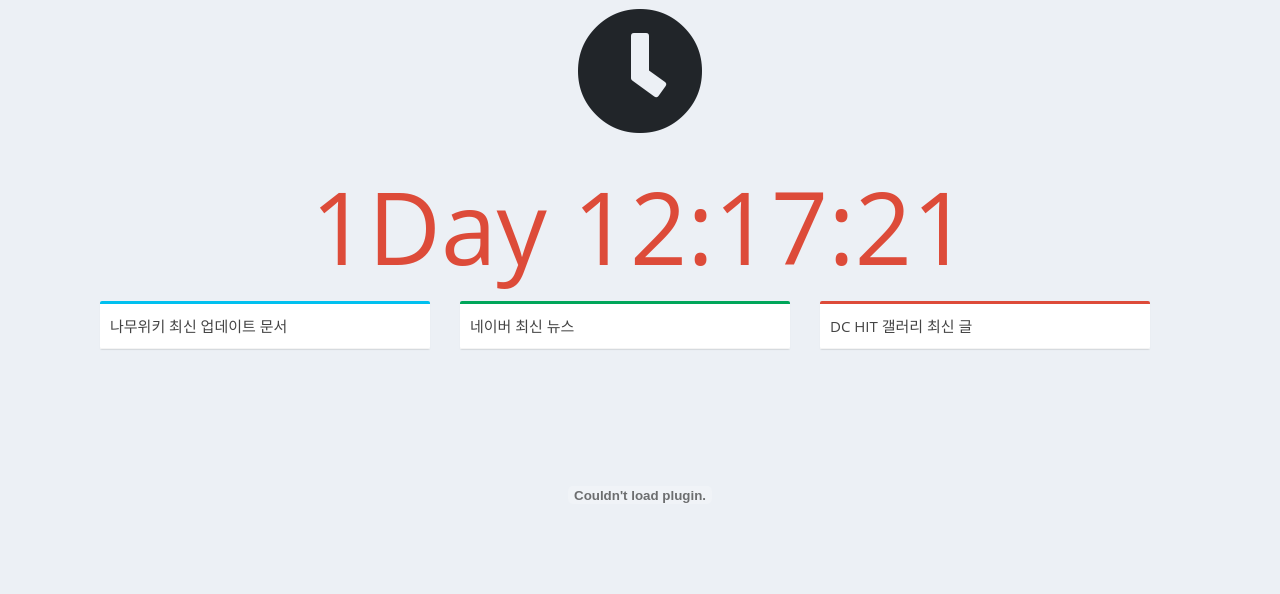
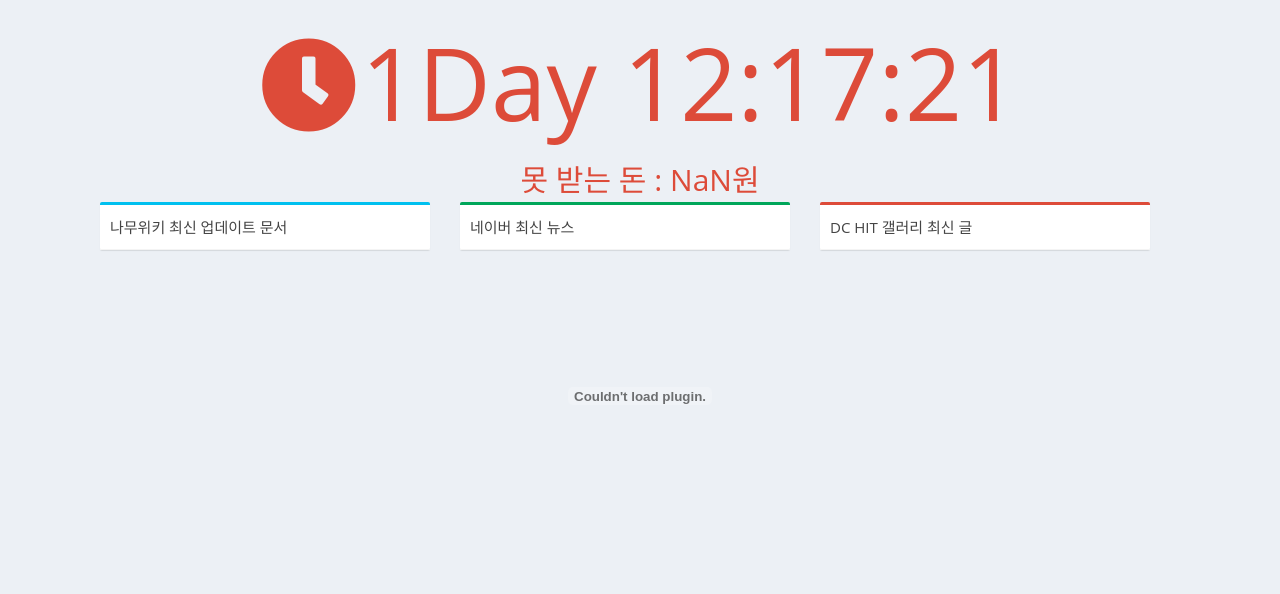
Before and after one commit to spro1/workout, a Flask app: page / in a window 1280 px wide. Shown: the part 146-740 px from the top of the page. Run offline with Flask 2, Linux system fonts and the light colour scheme; data that the repository does not hold is empty; some libraries are stand-ins or nearby versions.

Commit message:
overwork pay add

```diff
--- a/static/js/countTimer.js
+++ b/static/js/countTimer.js
@@ -11,6 +11,7 @@
 
 		// stop flag save in session storage and stop event add
 		sessionStorage.setItem("stop", "no");
+		sessionStorage.setItem("overworkPay", "");
 		document.getElementById("stopButton").addEventListener("click", function (e) {
 			stopFlag = sessionStorage.getItem("stop");
 			if (stopFlag == "yes") {
@@ -74,6 +75,17 @@
 			return data.substr(data.length - len, len);
 		}
 
+		// 시급 계산 : 2018 시급- 7530원
+		function overWorkCalc(flag, result) {
+			if (flag) {
+				var splitTime = result.split(':');
+				overworkTime = (splitTime[0] * 60) + splitTime[1];
+				overworkPay = overworkTime * 125.5;
+				sessionStorage.setItem("overworkPay", overworkPay);
+			}
+			document.getElementById("overworkPay").innerText = sessionStorage.getItem("overworkPay");
+		}
+
 		function timePrint(){
 		    Now = new Date();
 			now = sec(Now);
@@ -81,18 +93,22 @@
 
             if(Now.getHours() >= 18 || Now.getHours()<8) {
 				stopFlag = sessionStorage.getItem("stop");
+				document.getElementById("afterTime").style.display = "block";
 				if(stopFlag == "yes") {
-					document.getElementById("countTime").style.color = "#212529";
+					document.getElementById("beforeTime").style.color = "#212529";
 					result = "이미 퇴근했습니다.";
 					ele.empty();
-                	ele.append(result);
+					ele.append(result);
+					overWorkCalc(0, "");
 				} else {
-					document.getElementById("countTime").style.color = "#dd4b39";
+					document.getElementById("beforeTime").style.color = "#dd4b39";
 					result = now-date;
 					ele.empty();
-                	ele.append(timeToStr(result));
+					ele.append(timeToStr(result));
+					overWorkCalc(1, timeToStr(result));
 				}
             }else {
+				document.getElementById("afterTime").style.display = "none";
                 ele.empty();
                 ele.append(timeToStr(result));
             }
--- a/templates/index.html
+++ b/templates/index.html
@@ -13,8 +13,13 @@
         <div class="timer">
             <h1>Let's go home</h1>
             <h6>한강물 온도 : {{ river }}</h6>
-            <i id="stopButton" class="fa fa-8x fa-clock" ></i><p></p>
-            <div id="countTime" style="font-size : 100px;"></div>
+            <div id="beforeTime">
+                <i id="stopButton" class="fa fa-6x fa-clock"></i>
+                <span id="countTime" style="font-size:100px;"></span>
+            </div>
+            <div id="afterTime" style="font-size:30px;display:none;color: #dd4b39;">
+                못 받는 돈 : <span id="overworkPay"></span>원
+            </div>
         </div>
 
         <div class="col-md-12 row">
```
